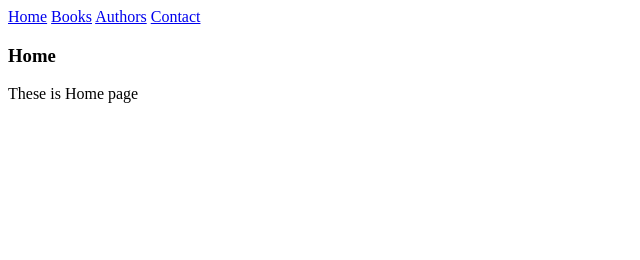
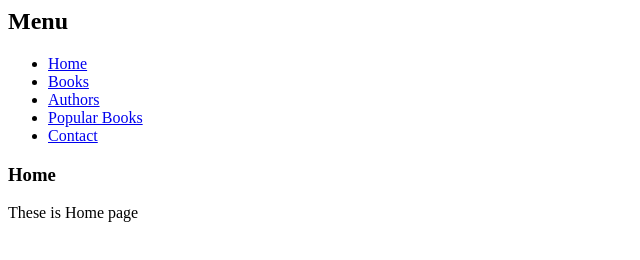
Before and after one commit to J-Raghav/ng-routing-books-app, a plain HTML site: page index.html in a window 1280 px wide. Shown: the whole page, without its empty margins (0-640 px from the left). Drawn offline with nearby package versions, Linux system fonts and the light colour scheme; some packages are replaced by stand-ins of ours.

Commit message:
Added Popular Books Section

```diff
--- a/app.js
+++ b/app.js
@@ -22,7 +22,7 @@ function($routeProvider) {
             controller: 'booksCtrl'
         }).
         when('/popular-books', {
-            template: 'popular-books.html',
+            templateUrl: 'popular-books.html',
             controller: 'popularBooksCtrl'
         }).
         when('/authors', {
@@ -78,7 +78,7 @@ app.controller('contactCtrl', function($scope){
 });
 
 app.controller('popularBooksCtrl', function($scope){
-    $scope.title =  'Authors';
-    $scope.message = 'These is Authors page';
+    $scope.title =  'Popular Books';
+    $scope.message = 'These are the Trending books';
     $scope.books = books;
 });
--- a/index.html
+++ b/index.html
@@ -8,10 +8,14 @@
 </head>
 <body ng-controller="homeCtrl">
     <nav>
-        <a href="#/">Home</a>
-        <a href="#/books">Books</a>
-        <a href="#/authors">Authors</a>
-        <a href="#/contact">Contact</a>
+    <h2>Menu</h2>
+    <ul>
+        <li><a href="#/">Home</a></li>
+        <li><a href="#/books">Books</a></li>
+        <li><a href="#/authors">Authors</a></li>
+        <li><a href="#/popular-books">Popular Books</a></li>
+        <li><a href="#/contact">Contact</a></li>
+    </ul>
     </nav>
     <div ng-view>
 
```
